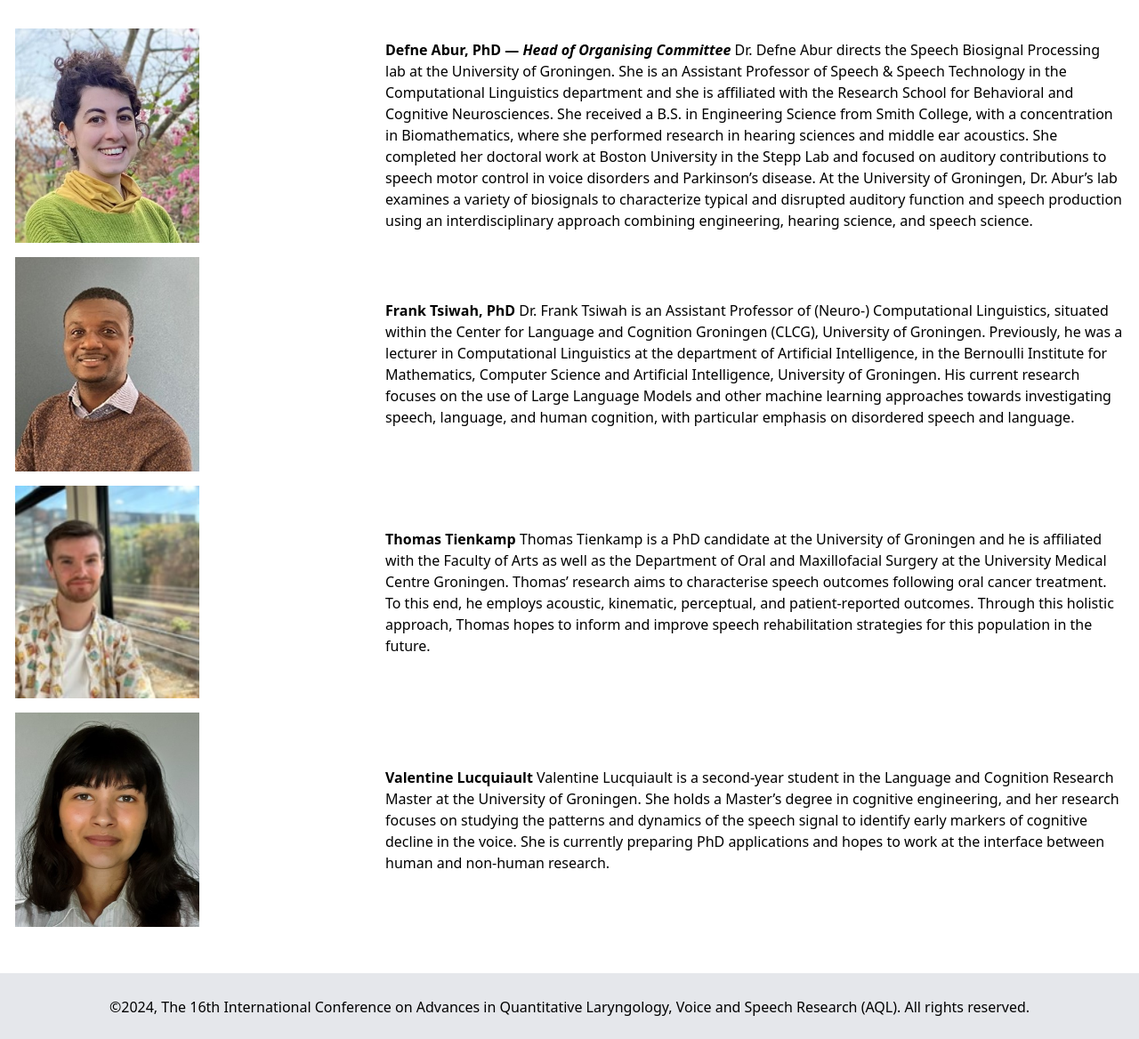
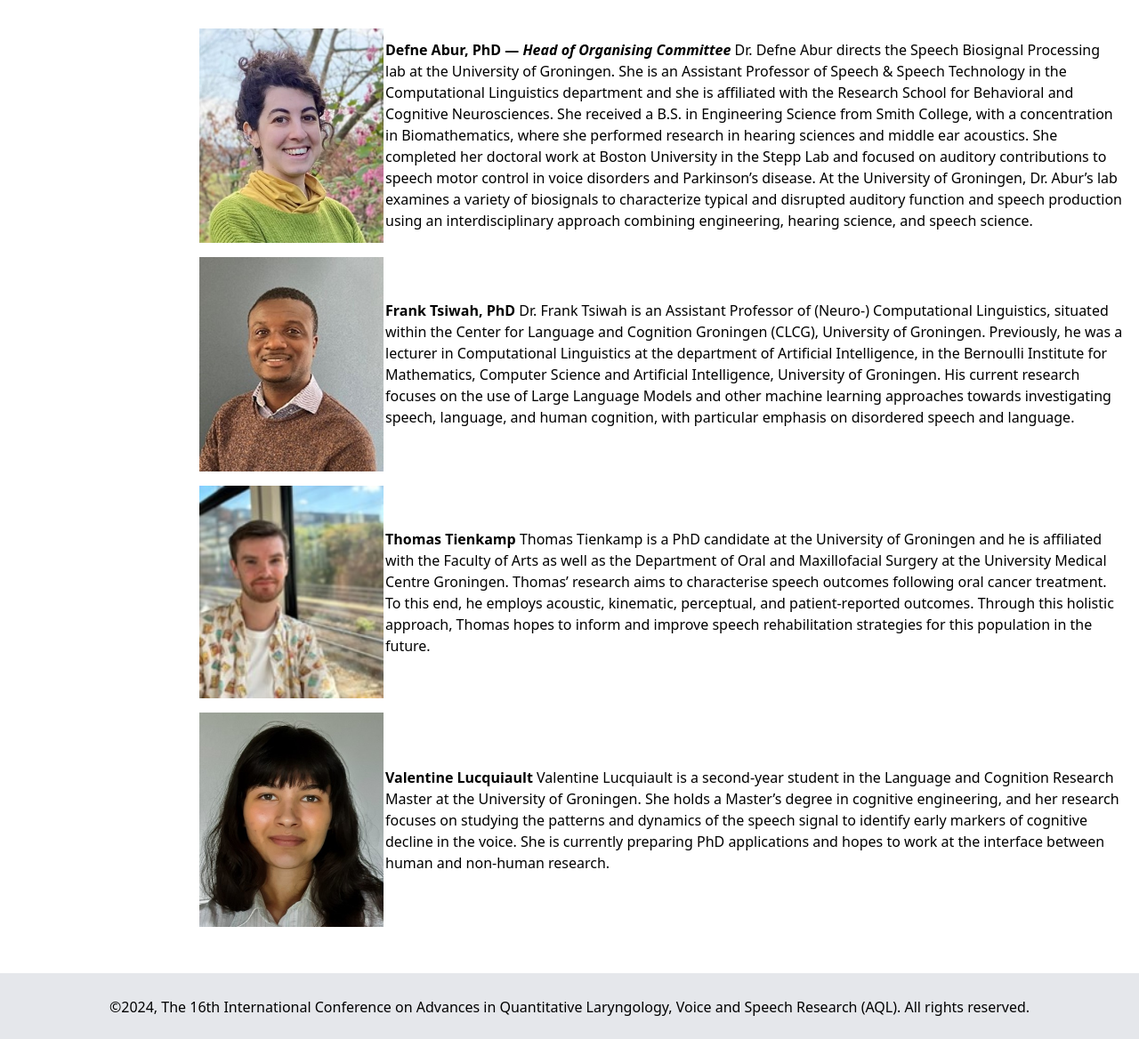
Before and after one commit to aqlconference/aqlconference, an Astro site: page /team in a window 1280 px wide. Shown: the part 706-1874 px from the top of the page at 89% size. Built offline with nearby package versions, Linux system fonts and the light colour scheme; Astro itself is replaced by a stand-in of ours.

Commit message:
Update team.astro

```diff
--- a/src/pages/team.astro
+++ b/src/pages/team.astro
@@ -33,7 +33,7 @@ import { FULL_TITLE } from "../consts";
         	<tbody>
 		        <tr class='bg-grey-100'>
 				<td class="w-4/12">
-					<img class='w-6/12 text-align-center' src="/photo_Defne.jpg" alt="" />
+					<img class='w-6/12 float-right' src="/photo_Defne.jpg" alt="" />
 				</td>
 				<td class="w-8/12">
 					<b>Defne Abur, PhD <b/> — <i>Head of Organising Committee</i></b></br>
@@ -50,7 +50,7 @@ import { FULL_TITLE } from "../consts";
 			</tr>
 			<tr>
 				<td class="w-4/12">
-					<img class='w-6/12' src="/photo_Frank.jpg" alt="" />
+					<img class='w-6/12 float-right' src="/photo_Frank.jpg" alt="" />
 				</td>
 				<td class="w-8/12"><b>Frank Tsiwah, PhD</b></br>
 					Dr. Frank Tsiwah is an Assistant Professor of (Neuro-) Computational Linguistics, situated within the
@@ -63,7 +63,7 @@ import { FULL_TITLE } from "../consts";
 			</tr>
 			<tr class='bg-grey-100'>
 				<td class="w-4/12">
-				<img class='w-6/12' src="/photo_Thomas.jpg" alt=""/>
+				<img class='w-6/12 float-right' src="/photo_Thomas.jpg" alt=""/>
 </td>
 		              	<td class="w-8/12"><b>Thomas Tienkamp</b></br>
 					Thomas Tienkamp is a PhD candidate at the University of Groningen and  he is affiliated with the Faculty of Arts as well as the
@@ -76,7 +76,7 @@ import { FULL_TITLE } from "../consts";
 
 			<tr>
 				<td class="w-4/12">
-<img class='w-6/12' src="/photo_Valentine.jpg" alt=""/></td>
+<img class='w-6/12 float-right' src="/photo_Valentine.jpg" alt=""/></td>
 				<td class="w-8/12"><b>Valentine Lucquiault</b></br>
 Valentine Lucquiault is a second-year student in the Language and Cognition Research Master at the University of Groningen. She holds a Master’s degree in cognitive engineering, and her research focuses on studying the patterns and dynamics of the speech signal to identify early markers of cognitive decline in the voice. She is currently preparing PhD applications and hopes to work at the interface between human and non-human research.</tr>
           </tbody>
```
